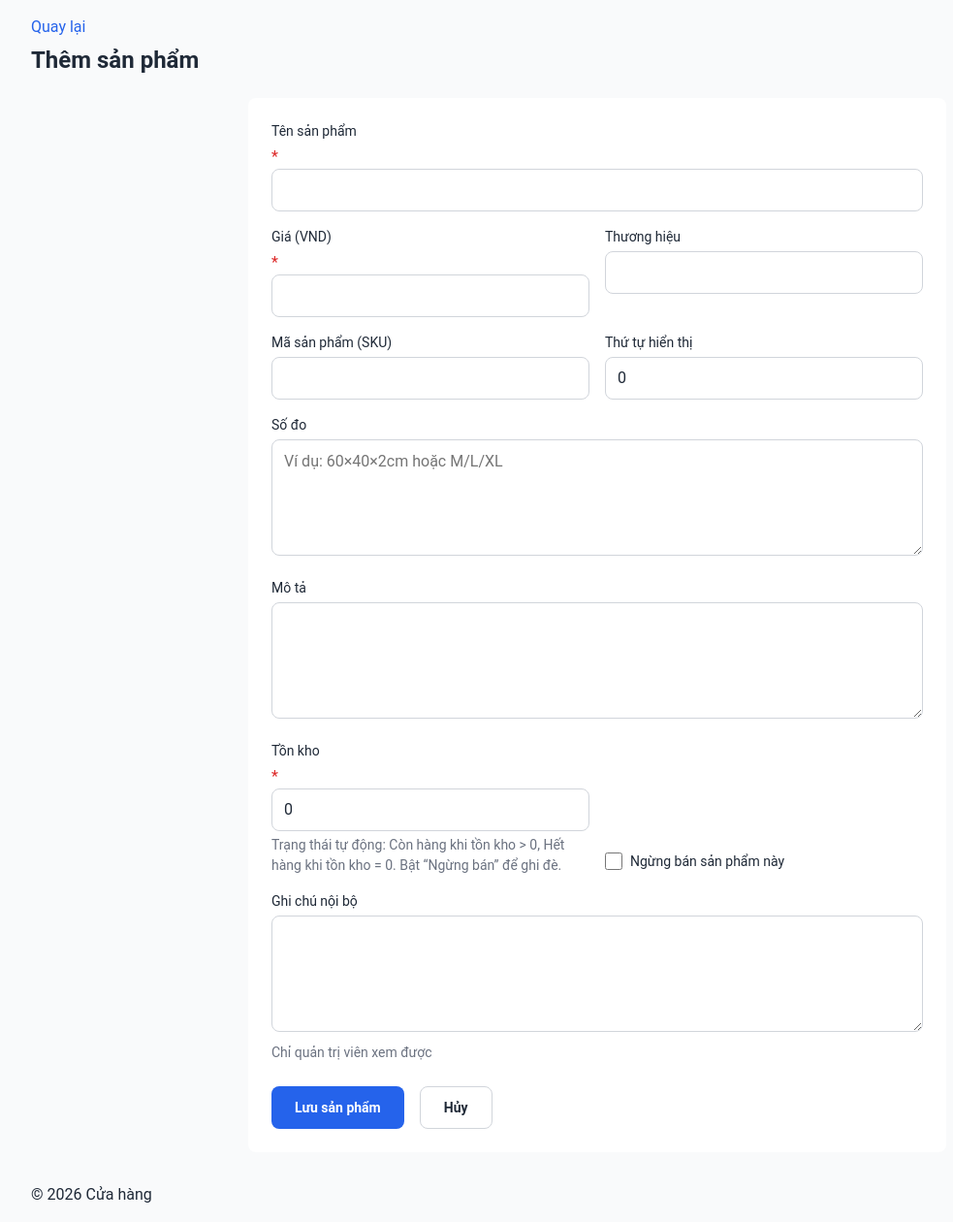
After one commit to DangTAnh/StrWb, a Flask app: page /admin/products/new in a window 1280 px wide. The commit adds this page. Shown: the whole page at 97% size, without its empty margins (24-1007 px from the left). Run offline with Flask 3, Linux system fonts and the light colour scheme; the visitor is signed in with stand-in values (Sample User, id 1).

Commit message:
feat(02-01): create/edit/delete routes + form/delete templates + admin CSS
- new_product/edit_product/delete_product routes (POST+CSRF delete via confirm page, D-04/D-08/PROD-03)
- form.html: all PROD-01..07 fields with VN labels, derived-status hint, back link
- delete.html: confirmation showing product name + irreversible warning + image count note
- style.css: buttons, table, status badges, pagination, form fields, flash-warning color

```diff
--- a/app/static/css/style.css
+++ b/app/static/css/style.css
@@ -42,8 +42,9 @@ label { font-size: 14px; }
 /* Flash zone */
 .flash-zone { max-width: 1200px; margin: 0 auto; padding: 16px 16px 0; }
 .flash { padding: 8px 16px; margin-bottom: 8px; border-radius: 4px; }
-.flash-error { color: var(--destructive); }
-.flash-success { color: var(--success); }
+.flash-error, .flash.error { color: var(--destructive); }
+.flash-success, .flash.success { color: var(--success); }
+.flash-warning, .flash.warning { color: #D97706; }
 
 /* Public coming-soon */
 .coming-soon {
@@ -138,9 +139,165 @@ label { font-size: 14px; }
   padding: 16px;
 }
 
+/* ============ Phase 2: Admin product CRUD ============ */
+
+.visually-hidden {
+  position: absolute;
+  width: 1px;
+  height: 1px;
+  margin: -1px;
+  padding: 0;
+  overflow: hidden;
+  clip: rect(0 0 0 0);
+  white-space: nowrap;
+  border: 0;
+}
+
+/* Admin page layout */
+.admin-page { max-width: 1200px; margin: 0 auto; padding: 16px; }
+.admin-header { display: flex; justify-content: space-between; align-items: center; gap: 16px; margin-bottom: 16px; }
+.admin-header h1 { margin: 0; }
+.admin-card--wide { max-width: 1200px; padding: 0; }
+.back-link { display: inline-block; margin-bottom: 8px; }
+.back-link:hover { text-decoration: underline; }
+
+/* Buttons */
+.btn {
+  display: inline-flex;
+  align-items: center;
+  justify-content: center;
+  height: 44px;
+  padding: 0 24px;
+  border-radius: 8px;
+  border: none;
+  font-size: 14px;
+  font-weight: 600;
+  font-family: inherit;
+  line-height: 1;
+  cursor: pointer;
+  text-decoration: none;
+}
+.btn:hover { text-decoration: none; }
+.btn:focus-visible { outline: 2px solid var(--accent); outline-offset: 2px; }
+.btn-primary { background: var(--accent); color: #fff; }
+.btn-primary:hover { background: #1D4ED8; }
+.btn-secondary { background: #fff; border: 1px solid var(--border); color: var(--text); }
+.btn-secondary:hover { background: #F9FAFB; }
+.btn-danger { background: var(--destructive); color: #fff; }
+.btn-danger:hover { background: #B91C1C; }
+
+/* Table */
+.table-scroll { overflow-x: auto; }
+.data-table { width: 100%; border-collapse: collapse; }
+.data-table th, .data-table td { padding: 8px 16px; text-align: left; border-bottom: 1px solid #E5E7EB; }
+.data-table thead th {
+  background: #F9FAFB;
+  font-size: 14px;
+  font-weight: 600;
+  color: #6B7280;
+}
+.data-table tbody tr:last-child td { border-bottom: none; }
+.data-table tbody tr:hover { background: #F9FAFB; }
+.data-table .product-name { font-weight: 600; }
+.data-table .price-cell { font-variant-numeric: tabular-nums; }
+.data-table .qty-muted { color: #6B7280; }
+.data-table .actions-cell { white-space: nowrap; }
+.data-table .actions-cell a { margin-right: 8px; }
+.link-danger { color: var(--destructive); }
+.thumb-placeholder {
+  display: inline-block;
+  width: 48px;
+  height: 48px;
+  background: #F3F4F6;
+  border-radius: 4px;
+  text-align: center;
+  line-height: 48px;
+  color: #9CA3AF;
+}
+.thumb { width: 48px; height: 48px; object-fit: cover; border-radius: 4px; }
+
+/* Status badges */
+.badge {
+  display: inline-block;
+  padding: 2px 8px;
+  border-radius: 999px;
+  font-size: 14px;
+  font-weight: 600;
+  border: 1px solid;
+}
+.badge-available { color: #059669; background: #ECFDF5; border-color: #A7F3D0; }
+.badge-out_of_stock { color: #D97706; background: #FFFBEB; border-color: #FDE68A; }
+.badge-discontinued { color: #6B7280; background: #F3F4F6; border-color: #E5E7EB; }
+
+/* Pagination */
+.pagination {
+  display: flex;
+  align-items: center;
+  justify-content: flex-end;
+  gap: 8px;
+  padding: 16px;
+  font-size: 14px;
+  color: #6B7280;
+}
+.pagination a { color: var(--accent); }
+.pagination .disabled { color: #9CA3AF; }
+
+/* Empty state */
+.empty-state {
+  display: flex;
+  flex-direction: column;
+  align-items: center;
+  gap: 16px;
+  padding: 32px;
+  text-align: center;
+}
+.empty-state h2 { font-size: 16px; font-weight: 600; color: var(--text); }
+.empty-state p { color: #6B7280; }
+
+/* Form */
+.product-form { padding: 24px; }
+.form-field { margin-bottom: 16px; }
+.form-row-2 { display: flex; gap: 16px; }
+.form-row-2 .form-field { flex: 1; }
+.form-field label { display: block; margin-bottom: 4px; color: var(--text); }
+.form-field .required { color: var(--destructive); }
+.form-field input:not([type="checkbox"]), .form-field textarea {
+  width: 100%;
+  height: 44px;
+  padding: 0 12px;
+  border: 1px solid var(--border);
+  border-radius: 8px;
+  font-size: 16px;
+  font-family: inherit;
+  color: var(--text);
+  background: #fff;
+}
+.form-field textarea { min-height: 120px; padding: 12px; height: auto; }
+.form-field input:focus, .form-field textarea:focus {
+  outline: none;
+  border-color: var(--accent);
+  box-shadow: 0 0 0 2px rgba(37, 99, 235, 0.2);
+}
+.field-error { display: block; color: var(--destructive); font-size: 14px; margin-top: 4px; }
+.help-text { color: #6B7280; font-size: 14px; margin-top: 4px; }
+.checkbox-field { display: flex; align-items: flex-end; padding-bottom: 4px; }
+.checkbox-label { display: flex !important; align-items: center; gap: 8px; margin-bottom: 0 !important; cursor: pointer; }
+.checkbox-label input[type="checkbox"] { width: 18px; height: 18px; }
+.action-row { display: flex; align-items: center; gap: 16px; margin-top: 24px; }
+.inline-form { display: inline; }
+
+/* Delete confirmation */
+.delete-card { max-width: 480px; }
+.delete-card p { margin-bottom: 8px; }
+.delete-warning { color: var(--destructive); }
+
 /* Responsive */
 @media (max-width: 768px) {
   .admin-card { max-width: 100%; margin-top: 16px; }
+  .admin-card--wide { max-width: 100%; }
+  .form-row-2 { flex-direction: column; gap: 0; }
+  .admin-header { flex-direction: column; align-items: flex-start; gap: 8px; }
+  .pagination { justify-content: flex-start; }
 }
 
 @media (max-width: 480px) {
--- /dev/null
+++ b/app/templates/admin/products/form.html
@@ -0,0 +1,84 @@
+{% extends "base.html" %}
+{% block content %}
+<div class="admin-page">
+  <a class="back-link" href="{{ url_for('admin.products') }}">Quay lại</a>
+  <h1>{% if is_new %}Thêm sản phẩm{% else %}Sửa sản phẩm{% endif %}</h1>
+  <form method="post" action="" enctype="multipart/form-data" class="admin-card product-form">
+    {{ form.hidden_tag() }}
+    {% if form.errors %}
+    <div class="flash error">Vui lòng kiểm tra lại các trường nhập.</div>
+    {% endif %}
+
+    <div class="form-field">
+      {{ form.name.label }}<span class="required" aria-hidden="true"> *</span>
+      {{ form.name(class="input", required=True, aria_required="true") }}
+      {% for error in form.name.errors %}<span class="field-error">{{ error }}</span>{% endfor %}
+    </div>
+
+    <div class="form-row-2">
+      <div class="form-field">
+        {{ form.price.label }}<span class="required" aria-hidden="true"> *</span>
+        {{ form.price(class="input", required=True, aria_required="true") }}
+        {% for error in form.price.errors %}<span class="field-error">{{ error }}</span>{% endfor %}
+      </div>
+      <div class="form-field">
+        {{ form.brand.label }}
+        {{ form.brand(class="input") }}
+        {% for error in form.brand.errors %}<span class="field-error">{{ error }}</span>{% endfor %}
+      </div>
+    </div>
+
+    <div class="form-row-2">
+      <div class="form-field">
+        {{ form.sku.label }}
+        {{ form.sku(class="input") }}
+        {% for error in form.sku.errors %}<span class="field-error">{{ error }}</span>{% endfor %}
+      </div>
+      <div class="form-field">
+        {{ form.sort_order.label }}
+        {{ form.sort_order(class="input") }}
+        {% for error in form.sort_order.errors %}<span class="field-error">{{ error }}</span>{% endfor %}
+      </div>
+    </div>
+
+    <div class="form-field">
+      {{ form.measurements.label }}
+      {{ form.measurements(class="input", placeholder="Ví dụ: 60×40×2cm hoặc M/L/XL") }}
+      {% for error in form.measurements.errors %}<span class="field-error">{{ error }}</span>{% endfor %}
+    </div>
+
+    <div class="form-field">
+      {{ form.description.label }}
+      {{ form.description(class="input") }}
+      {% for error in form.description.errors %}<span class="field-error">{{ error }}</span>{% endfor %}
+    </div>
+
+    <div class="form-row-2">
+      <div class="form-field">
+        {{ form.quantity.label }}<span class="required" aria-hidden="true"> *</span>
+        {{ form.quantity(class="input", required=True, aria_required="true") }}
+        {% for error in form.quantity.errors %}<span class="field-error">{{ error }}</span>{% endfor %}
+        <p class="help-text">Trạng thái tự động: Còn hàng khi tồn kho &gt; 0, Hết hàng khi tồn kho = 0. Bật “Ngừng bán” để ghi đè.</p>
+      </div>
+      <div class="form-field checkbox-field">
+        <label class="checkbox-label">
+          {{ form.discontinued(class="checkbox") }}
+          {{ form.discontinued.label.text }}
+        </label>
+      </div>
+    </div>
+
+    <div class="form-field">
+      {{ form.admin_note.label }}
+      {{ form.admin_note(class="input") }}
+      <p class="help-text">Chỉ quản trị viên xem được</p>
+      {% for error in form.admin_note.errors %}<span class="field-error">{{ error }}</span>{% endfor %}
+    </div>
+
+    <div class="action-row">
+      {{ form.submit(class="btn btn-primary") }}
+      <a class="btn btn-secondary" href="{{ url_for('admin.products') }}">Hủy</a>
+    </div>
+  </form>
+</div>
+{% endblock %}
```
Also changed, not shown: app/templates/admin/products/delete.html (added, +20 -0 lines).
